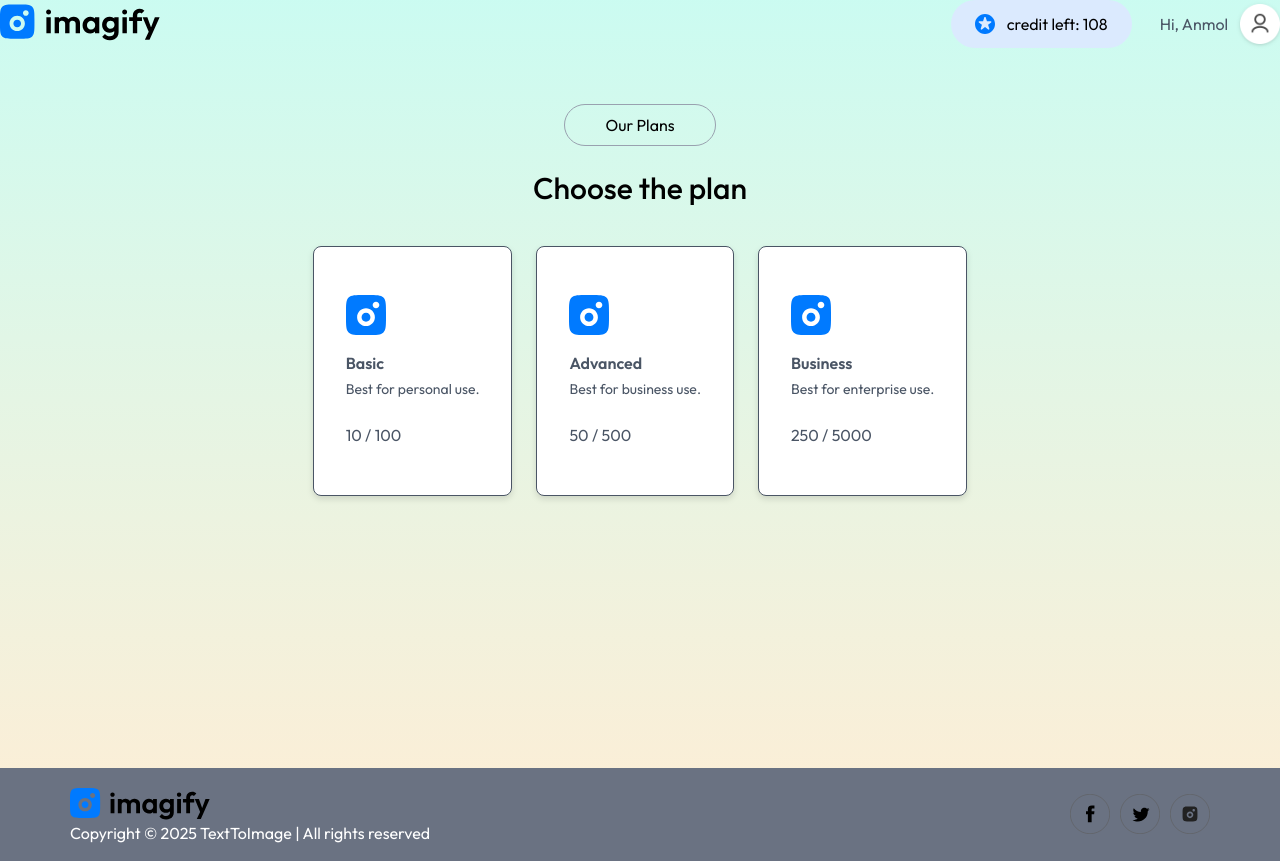
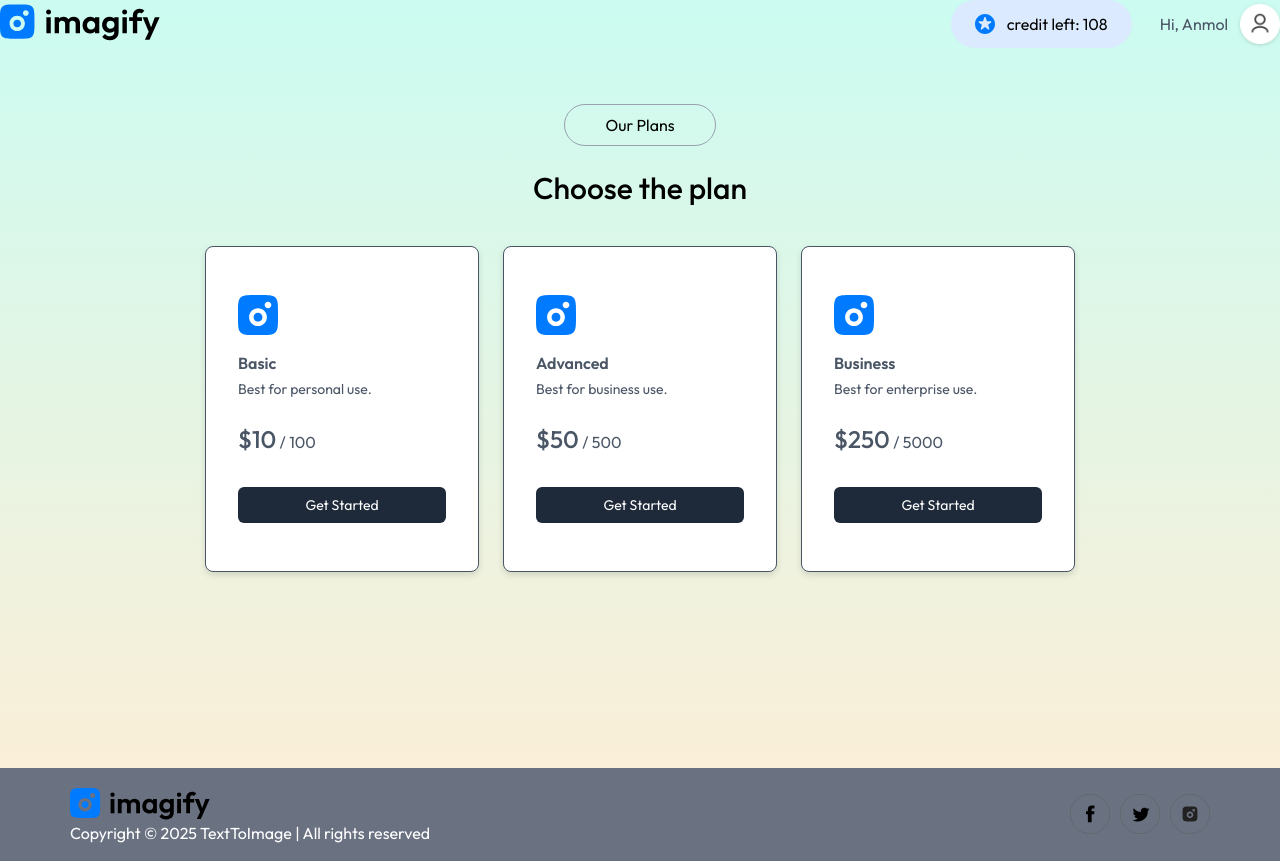
Before and after one commit to Anmoljadgilwar/TextToImage, a React (Vite) app in the folder client/: page /buy in a window 1280 px wide. Built offline with nearby package versions, Linux system fonts and the light colour scheme.

Commit message:
button ui changed

```diff
--- a/client/src/pages/BuyCredit.jsx
+++ b/client/src/pages/BuyCredit.jsx
@@ -21,8 +21,12 @@ const BuyCredit = () => {
             <p className="mt-4 mb-1 font-semibold">{item.id}</p>
             <p className="text-sm">{item.desc}</p>
             <p className="mt-6">
-              {item.price} / {item.credits}
+              <span className="text-2xl font-medium"> ${item.price}</span> /{" "}
+              {item.credits}
             </p>
+            <button className="w-full mt-8 py-2 bg-black text-white bg-gray-800 min-w-52 rounded-md text-sm">
+              Get Started
+            </button>
           </div>
         ))}
       </div>
```
